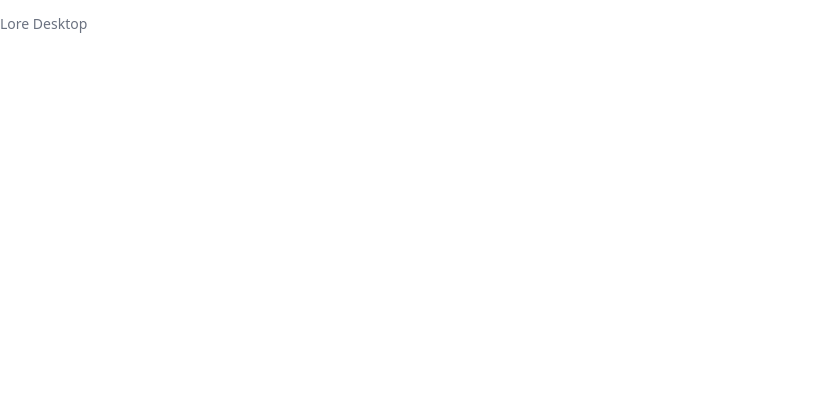
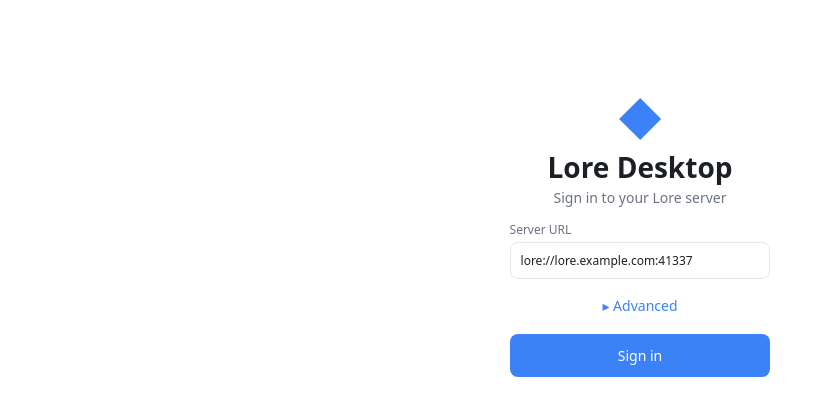
Before and after one commit to KiraFR/lore-desktop, a Svelte app: page / in a window 1280 px wide. Shown: the top 416 px of the page, without its empty margins (0-832 px from the left). Built offline with nearby package versions, Linux system fonts and the light colour scheme.

Commit message:
feat(ui): app shell router + sign-in screen

```diff
--- a/src/App.svelte
+++ b/src/App.svelte
@@ -1,5 +1,30 @@
 <script lang="ts">
-  // Placeholder — real UI arrives in later tasks.
+  import { onMount } from 'svelte'
+  import { session, bootstrap } from './lib/session.svelte'
+  import SignIn from './lib/SignIn.svelte'
+  import TitleBar from './lib/TitleBar.svelte'
+  import RepoPicker from './lib/RepoPicker.svelte'
+  import Changes from './lib/Changes.svelte'
+
+  onMount(bootstrap)
 </script>
 
-<main class="app"><p class="muted">Lore Desktop</p></main>
+<main class="shell">
+  {#if !session.ready}
+    <div class="fill muted">Loading…</div>
+  {:else if !session.signedIn}
+    <SignIn />
+  {:else}
+    <TitleBar />
+    {#if session.config.currentRepo}
+      <Changes repoPath={session.config.currentRepo} />
+    {:else}
+      <RepoPicker />
+    {/if}
+  {/if}
+</main>
+
+<style>
+  .shell { display: flex; flex-direction: column; height: 100vh; overflow: hidden; }
+  .fill { display: grid; place-items: center; flex: 1; }
+</style>
--- /dev/null
+++ b/src/lib/SignIn.svelte
@@ -0,0 +1,57 @@
+<script lang="ts">
+  import { api } from './api'
+  import { setSignedIn } from './session.svelte'
+
+  let serverUrl = $state('lore://lore.example.com:41337')
+  let authOverride = $state('')
+  let showAdvanced = $state(false)
+  let busy = $state(false)
+  let error = $state('')
+
+  async function go() {
+    error = ''
+    if (!serverUrl.startsWith('lore://') || serverUrl.length < 9) {
+      error = 'Enter a Lore server URL like lore://host:41337'; return
+    }
+    busy = true
+    try {
+      await api.signIn(serverUrl.trim(), showAdvanced && authOverride.trim() ? authOverride.trim() : undefined)
+      await setSignedIn(serverUrl.trim())
+    } catch (e) { error = String(e) } finally { busy = false }
+  }
+</script>
+
+<div class="signin">
+  <div class="logo">◆</div>
+  <h1>Lore Desktop</h1>
+  <p class="muted sub">Sign in to your Lore server</p>
+
+  <label>Server URL
+    <input bind:value={serverUrl} placeholder="lore://host:41337" disabled={busy} />
+  </label>
+
+  <button class="ghost adv" onclick={() => (showAdvanced = !showAdvanced)}>
+    {showAdvanced ? '▾ Advanced' : '▸ Advanced'}
+  </button>
+  {#if showAdvanced}
+    <label>Auth service URL (optional)
+      <input bind:value={authOverride} placeholder="https://host:8081" disabled={busy} />
+    </label>
+  {/if}
+
+  <button class="primary big" onclick={go} disabled={busy}>
+    {busy ? 'Complete sign-in in your browser…' : 'Sign in'}
+  </button>
+  {#if error}<p class="error">{error}</p>{/if}
+</div>
+
+<style>
+  .signin { max-width: 360px; margin: 12vh auto; padding: 0 20px; text-align: center; }
+  .logo { font-size: 44px; color: var(--accent); line-height: 1; }
+  h1 { margin: 8px 0 2px; }
+  .sub { margin-top: 0; }
+  label { display: block; margin: 12px 0; text-align: left; font-size: 12px; color: var(--muted); }
+  label input { margin-top: 4px; }
+  .adv { display: block; margin: 0 auto 4px; }
+  .big { width: 100%; padding: 11px; margin-top: 10px; }
+</style>
```
